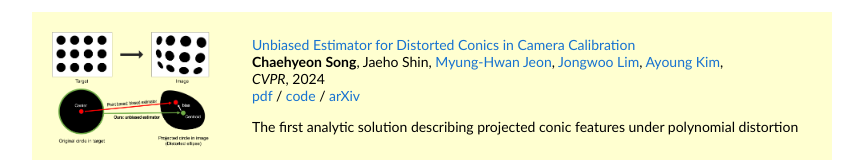
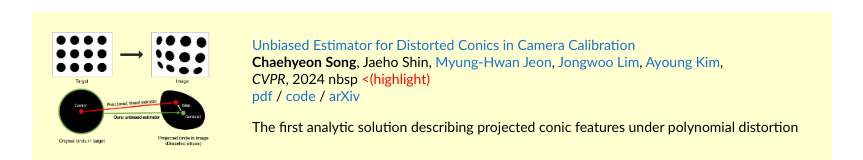
Before and after one commit to ChaehyeonSong/chaehyeonsong.github.io, a plain HTML site: page index.html in a window 1280 px wide. Shown: the part 407-567 px from the top of the page, without its empty margins (208-1071 px from the left). Drawn offline with Linux system fonts and the light colour scheme.

Commit message:
Update index.html

```diff
--- a/index.html
+++ b/index.html
@@ -61,7 +61,7 @@
             <a href="https://sites.google.com/view/snu-rvlab/people/jwlim?authuser=0">Jongwoo Lim</a>,
             <a href="https://ayoungk.github.io/">Ayoung Kim</a>,
             <br>
-            <em>CVPR</em>, 2024
+            <em>CVPR</em>, 2024 nbsp <font color="red"><(highlight)</strong></font>
             <br>
             <a href="https://arxiv.org/pdf/2403.04583.pdf">pdf</a>
             /
```
